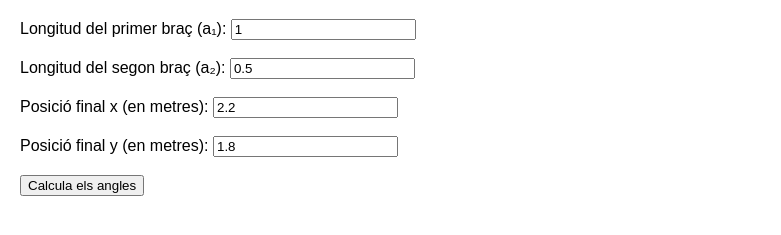
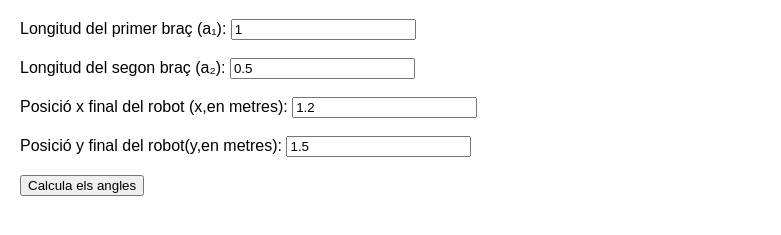
Before and after one commit to oflores-ies/oflores-ies.github.io, a plain HTML site: page cinversa/index.html in a window 1280 px wide. Shown: the part 61-296 px from the top of the page, without its empty margins (0-781 px from the left). Drawn offline with nearby package versions, Linux system fonts and the light colour scheme.

Commit message:
Update index.html

```diff
--- a/cinversa/index.html
+++ b/cinversa/index.html
@@ -22,8 +22,8 @@ i mantinc a1 i a2 i obtindre com a resultat q1 i q2-->
     <!--Title és el títol de la pestanya i no es el títol del document-->
   <script type="text/javascript" async
     src="https://cdnjs.cloudflare.com/ajax/libs/mathjax/3.2.0/es5/tex-mml-chtml.js">
-    <!--Script és una etiqueta molt important perquè ens indica que el que hi ha després és javascript. La línia anterior carrega matnjax que ens permet que surtin
-    fòrmules matemàtiques boniques-->
+    /*Script és una etiqueta molt important perquè ens indica que el que hi ha després és javascript. La línia anterior carrega matnjax que ens permet que surtin
+    fòrmules matemàtiques boniques*/
   </script>
   <style> /* Aquest part del codi és CSS, que serveix per donar estil als elements html
     El codi CSS sempre té la següent estructura. COmença amb una etiqueta html que volem modificar i donar estil,
@@ -79,11 +79,11 @@ i mantinc a1 i a2 i obtindre com a resultat q1 i q2-->
     <label for="a2">Longitud del segon braç (a₂):</label>
     <input type="number" id="a2" value="0.5" step="0.1"><br><br>
 
-    <label for="x">Posició final x (en metres):</label>
-    <input type="number" id="x" value="2.2" step="0.1"><br><br>
+    <label for="x">Posició x final del robot (x,en metres):</label>
+    <input type="number" id="x" value="1.2" step="0.1"><br><br>
 
-    <label for="y">Posició final y (en metres):</label>
-    <input type="number" id="y" value="1.8" step="0.1"><br><br>
+    <label for="y">Posició y final del robot(y,en metres):</label>
+    <input type="number" id="y" value="1.5" step="0.1"><br><br>
 
     <button onclick="calculateAngles()">Calcula els angles</button>
   </div>
```
